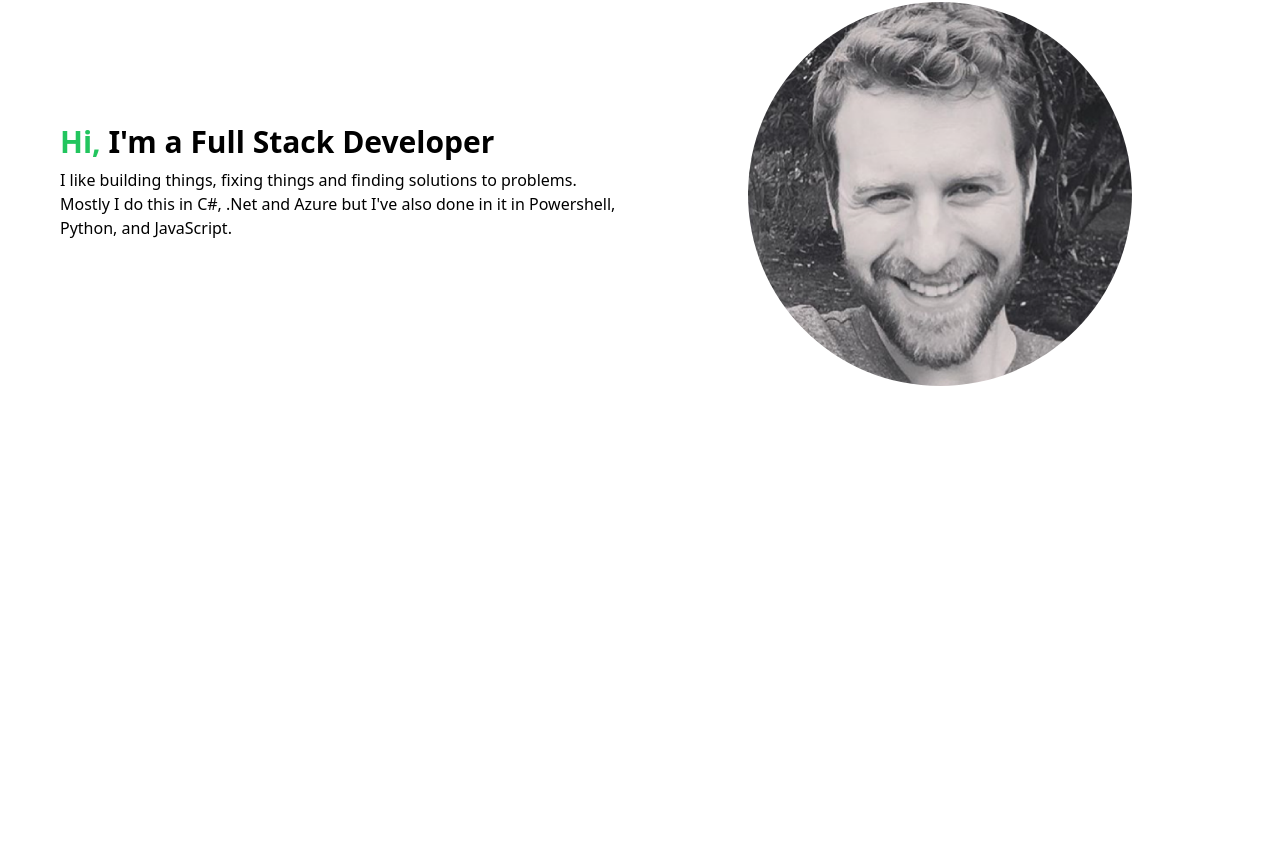
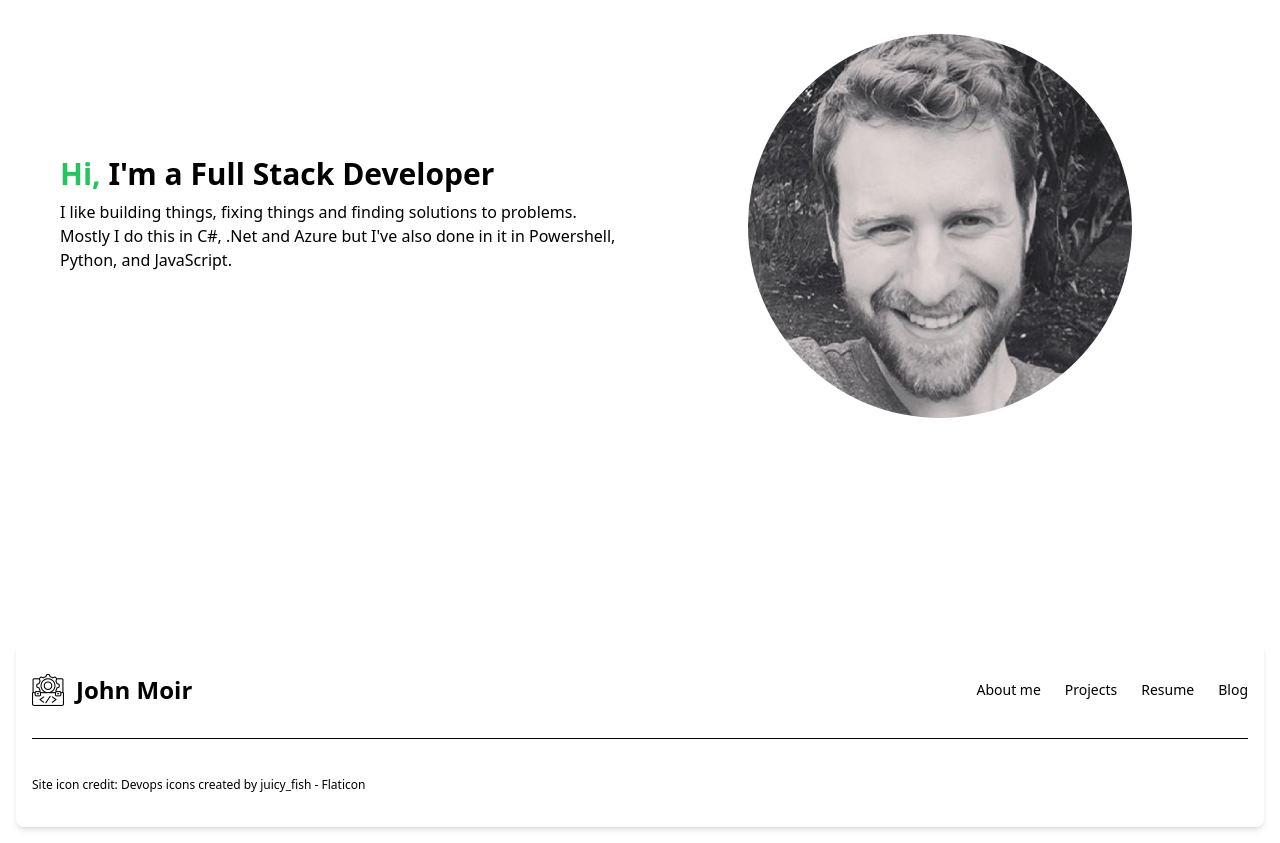
Before and after one commit to JMMoir/Portfolio-Azure-StaticWebApp, an Angular app: page / in a window 1280 px wide. Shown: the part 318-1161 px from the top of the page. Before the commit the page ends 912 px from the top, so only its background shows below. Built offline with nearby package versions, Linux system fonts and the light colour scheme.

Commit message:
add footer

```diff
--- /dev/null
+++ b/src/app/app.component.footer.html
@@ -0,0 +1,30 @@
+<footer class="bg-white rounded-lg shadow-md dark:bg-gray-900 m-4">
+    <div class="w-full max-w-screen-xl mx-auto p-4 md:py-8">
+        <div class="sm:flex sm:items-center sm:justify-between">
+
+            <a href="/" class="flex items-center mb-4 sm:mb-0 space-x-3 rtl:space-x-reverse">
+                <img src="/assets/toolbox.png" class="h-8" alt="site Logo" />
+                <span class="self-center text-2xl font-semibold whitespace-nowrap dark:text-white">John Moir</span>
+            </a>
+            <ul class="flex flex-wrap items-center mb-6 text-sm font-medium text-black sm:mb-0">
+                <li>
+                    <a href="#" class="hover:underline me-4 md:me-6">About me</a>
+                </li>
+                <li>
+                    <a href="#" class="hover:underline me-4 md:me-6">Projects</a>
+                </li>
+                <li>
+                    <a href="#" class="hover:underline me-4 md:me-6">Resume</a>
+                </li>
+                <li>
+                    <a href="#" class="hover:underline">Blog</a>
+                </li>
+            </ul>
+        </div>
+        <hr class="my-6 border-black sm:mx-auto lg:my-8" />
+        <span class="text-xs">
+            <span>Site icon credit: </span>
+            <a href="https://www.flaticon.com/free-icons/devops" title="devops icons">Devops icons created by juicy_fish - Flaticon</a>
+        </span>
+    </div>
+</footer>
--- a/src/app/app.component.header.html
+++ b/src/app/app.component.header.html
@@ -1,4 +1,4 @@
-<nav class="flex items-center justify-between flex-wrap bg-white p-6">
+<nav class="flex items-center justify-between flex-wrap bg-white p-6 bg-white rounded-lg shadow-md dark:bg-gray-900 m-4">
     <div class="flex items-center flex-shrink-0 text-white mr-6">
       <img class="px-3" src="/assets/toolbox.png" width="50" height="50" alt="githubLogo">
       <span class="font-semibold text-xl tracking-tight text-black">JM</span>
--- a/src/app/app.module.ts
+++ b/src/app/app.module.ts
@@ -4,10 +4,11 @@ import { NgModule } from "@angular/core";
 import { AppComponent } from "./app.component";
 import { HeaderComponent } from "./app.component.header";
 import { HeroBannerComponent } from "./app.component.heroBanner";
+import { FooterComponent } from "./app.component.footer";
 
 @NgModule({
-  declarations: [AppComponent, HeaderComponent, HeroBannerComponent],
+  declarations: [AppComponent, HeaderComponent, HeroBannerComponent, FooterComponent],
   imports: [BrowserModule],
-  bootstrap: [AppComponent, HeaderComponent, HeroBannerComponent]
+  bootstrap: [AppComponent, HeaderComponent, HeroBannerComponent, FooterComponent]
 })
 export class AppModule {}
--- a/src/index.html
+++ b/src/index.html
@@ -11,5 +11,6 @@
   <app-header></app-header>
   <app-heroBanner></app-heroBanner>
   <app-root></app-root>
+  <app-footer></app-footer>
 </body>
 </html>
```
Also changed, not shown: src/app/app.component.footer.ts (added, +9 -0 lines).
